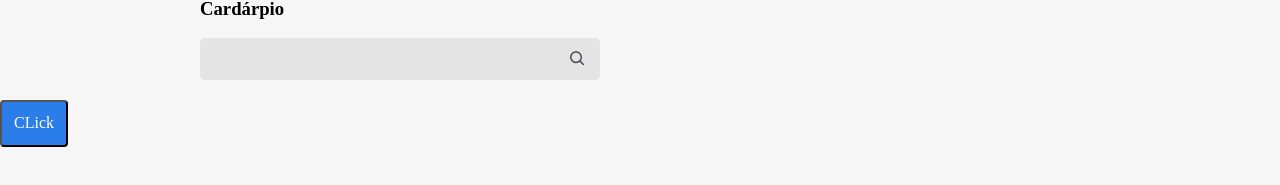
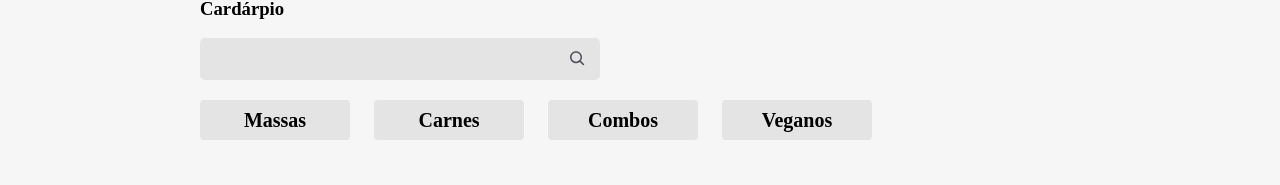
Before and after one commit to kelvia-snts/Aluroni, a React (Create React App) app: page / in a window 1280 px wide. Shown: the part 449-634 px from the top of the page. Built offline with nearby package versions, Linux system fonts and the light colour scheme; a web font is replaced by a local one.

Commit message:
feat: add filters

```diff
--- a/src/Components/Button/Button.module.scss
+++ /dev/null
@@ -1,6 +0,0 @@
-.button {
-  border-radius: 4px;
-  background: #2B7DE9;
-  color: white;
-  padding: 12px;
-}
--- a/src/Components/Button/index.tsx
+++ /dev/null
@@ -1,5 +0,0 @@
-import buttonStyle from "./Button.module.scss";
-
-export default function Button() {
-  return <button className={buttonStyle.button}>CLick</button>;
-}
--- a/src/pages/RestaurantMenu/RestaurantMenu.module.scss
+++ b/src/pages/RestaurantMenu/RestaurantMenu.module.scss
@@ -39,7 +39,7 @@
   }
 }
 
-.cardapio {
+.restaurantMenu {
   padding: 50px $padding-horizontal;
   @media (max-width: $desktop_xsm) {
     padding: 50px $padding-horizontal-mobile;
@@ -50,9 +50,17 @@
   @media (min-width: $desktop_sm) and (max-width: $desktop_md) {
     padding: 50px $padding-horizontal-md;
   }
-  &__titulo {
+  &__title {
     color: $dark;
     font-size: 3rem;
     margin-bottom: 30px;
   }
+  &__filters {
+    align-items: center;
+    display: flex;
+    flex-wrap: wrap;
+    justify-content: space-between;
+    margin-bottom: 30px;
+    width: 100%;
+  }
 }
--- /dev/null
+++ b/src/pages/RestaurantMenu/SearchEngine/FIlters/Filters.module.scss
@@ -0,0 +1,27 @@
+@import "styles/variables";
+
+.filters {
+  display: flex;
+  gap: 24px;
+  flex-wrap: wrap;
+  margin: 20px 0;
+  &__filter {
+    align-items: center;
+    background-color: $grey;
+    border: none;
+    border-radius: 4px;
+    display: flex;
+    font-size: 1.25rem;
+    font-weight: bold;
+    height: 40px;
+    justify-content: center;
+    width: 150px;
+    &--ativo {
+      background-color: $blue;
+      color: white;
+    }
+    &:hover {
+      cursor: pointer;
+    }
+  }
+}
--- /dev/null
+++ b/src/pages/RestaurantMenu/SearchEngine/FIlters/filters.json
@@ -0,0 +1,18 @@
+[
+  {
+    "label": "Massas",
+    "id": 1
+  },
+  {
+    "label": "Carnes",
+    "id": 2
+  },
+  {
+    "label": "Combos",
+    "id": 3
+  },
+  {
+    "label": "Veganos",
+    "id": 4
+  }
+]
--- /dev/null
+++ b/src/pages/RestaurantMenu/SearchEngine/FIlters/index.tsx
@@ -0,0 +1,18 @@
+import filters from "./filters.json";
+import filtersStyle from "./Filters.module.scss"
+
+type IOption = typeof filters[0];
+
+export default function Filters() {
+  function selectFilter(option: IOption) {}
+
+  return (
+    <div className={filtersStyle.filters}>
+      {filters.map((option) => (
+        <button className={filtersStyle.filters__filter} key={option.id} onClick={() => selectFilter(option)}>
+          {option.label}
+        </button>
+      ))}
+    </div>
+  );
+}
--- a/src/pages/RestaurantMenu/index.tsx
+++ b/src/pages/RestaurantMenu/index.tsx
@@ -1,8 +1,8 @@
-import Button from "../../Components/Button";
 import restaurantMenuStyle from "./RestaurantMenu.module.scss";
 import { ReactComponent as Logo } from "assets/logo.svg";
 import { useState } from "react";
 import SearchEngine from "./SearchEngine";
+import Filters from "./SearchEngine/FIlters";
 
 export default function RestaurantMenu() {
   const [search, setSearch] = useState("");
@@ -20,8 +20,10 @@ export default function RestaurantMenu() {
       <section className={restaurantMenuStyle.menu}>
         <h3 className={restaurantMenuStyle.menu__title}>Cardárpio</h3>
         <SearchEngine search={search} setSearch={setSearch} />
+        <div className={restaurantMenuStyle.restaurantMenu__filters}>
+          <Filters />
+        </div>
       </section>
-      <Button />
     </main>
   );
 }
```
